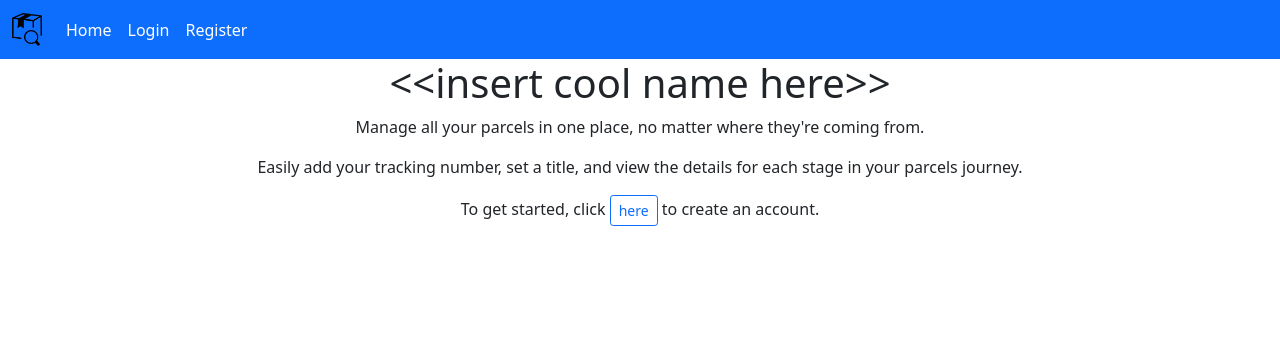
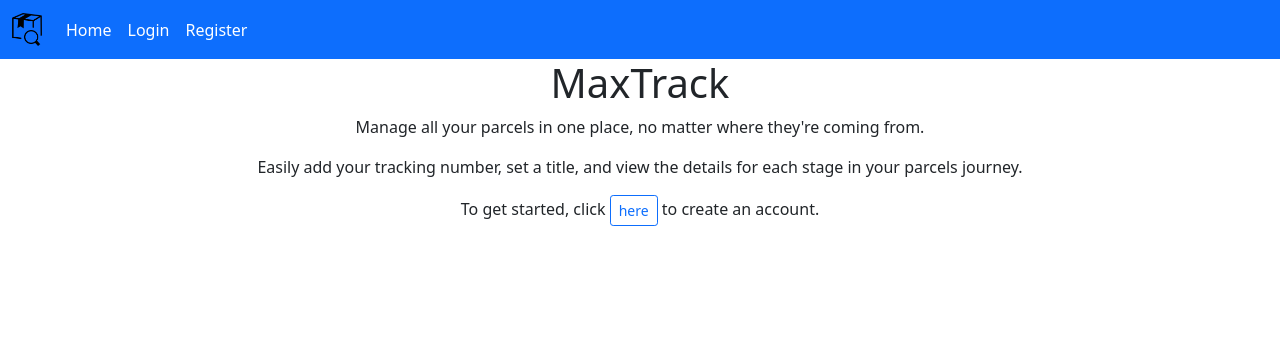
Before and after one commit to 1-max-1/package-tracker, a Flask app: page / in a window 1280 px wide. Shown: the top 359 px of the page. Run offline with Flask 2, Linux system fonts and the light colour scheme; parts of the project's set-up code (start-up, migrations or seed data) failed here and were passed over.

Commit message:
Update homePage.html

```diff
--- a/templates/homePage.html
+++ b/templates/homePage.html
@@ -1,7 +1,7 @@
 {% extends "main_layout_container.html" %}
 {% block body %}
 	<div class="text-center">
-		<h1>{{"<<insert cool name here>>"}}</h1>
+		<h1>MaxTrack</h1>
 		<p>Manage all your parcels in one place, no matter where they're coming from.</p>
 		<p>Easily add your tracking number, set a title, and view the details for each stage in your parcels journey.</p>
 		<p>To get started, click <a href="/register"><button type="button" class="btn btn-outline-primary btn-sm">here</button></a> to create an account.</p>
```
